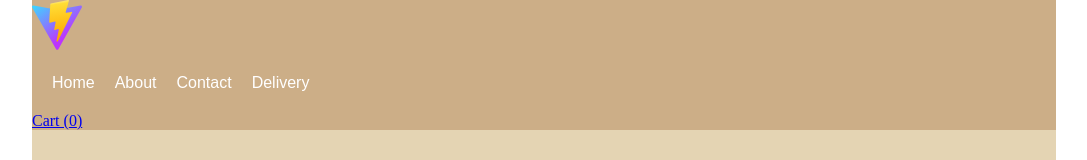
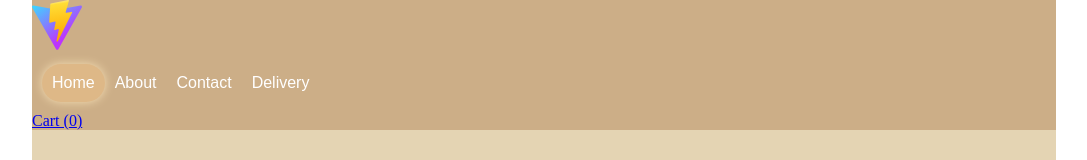
Before and after one commit to keneshova/diploma, a React (Vite) app: page / in a window 1280 px wide. In both pictures the pointer is over the link "Home". Shown: the top 160 px of the page, without its empty margins (96-1183 px from the left). Built offline with nearby package versions, Linux system fonts and the light colour scheme; no server answers; the database is empty.

Commit message:
added hover and formatted

```diff
--- a/src/componets/Nav/Nav.css
+++ b/src/componets/Nav/Nav.css
@@ -11,3 +11,10 @@
   text-decoration: none;
   font-family:Arial, Helvetica, sans-serif;
 }
+
+.Nav ul li a:hover{
+  background-color:burlywood;
+  border-radius: 30px;
+  box-shadow: 0 0 10px 0px wheat;
+
+}
```
